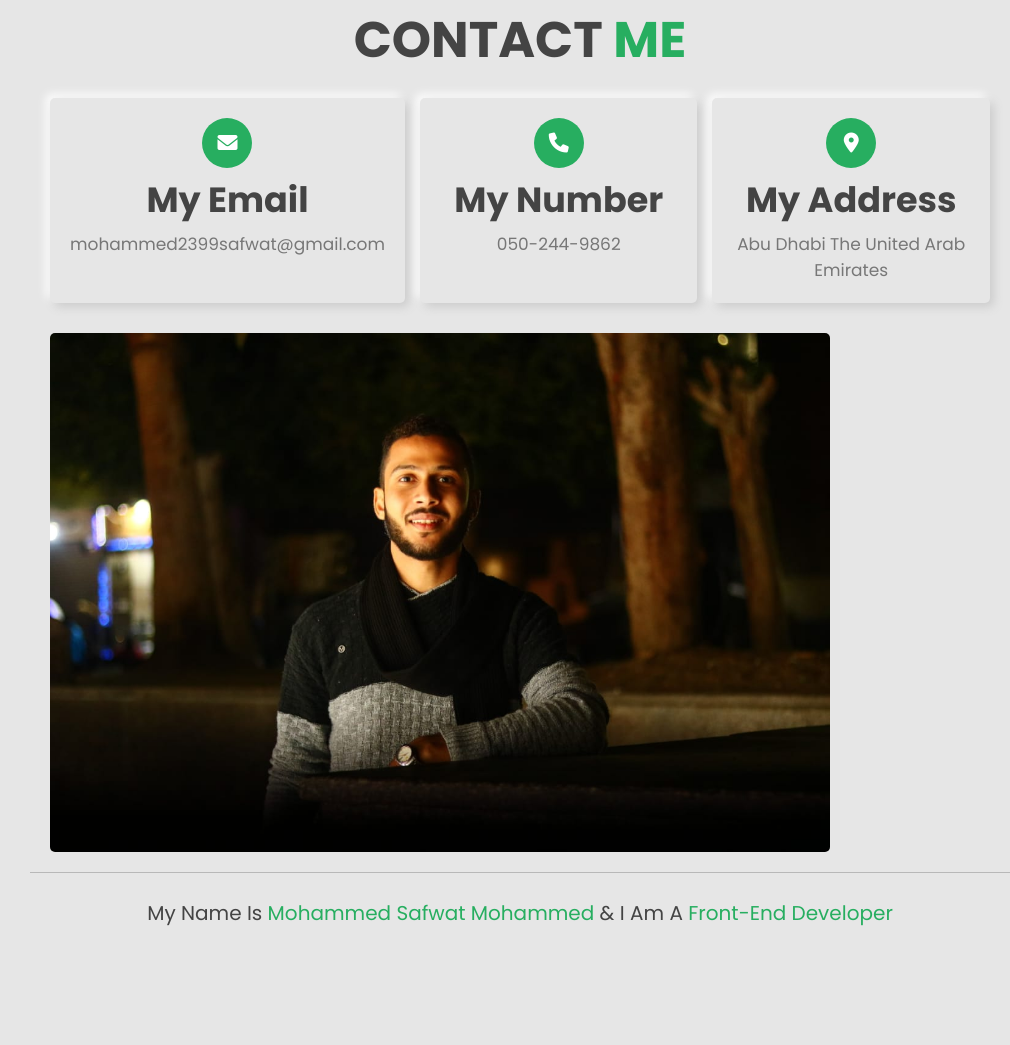
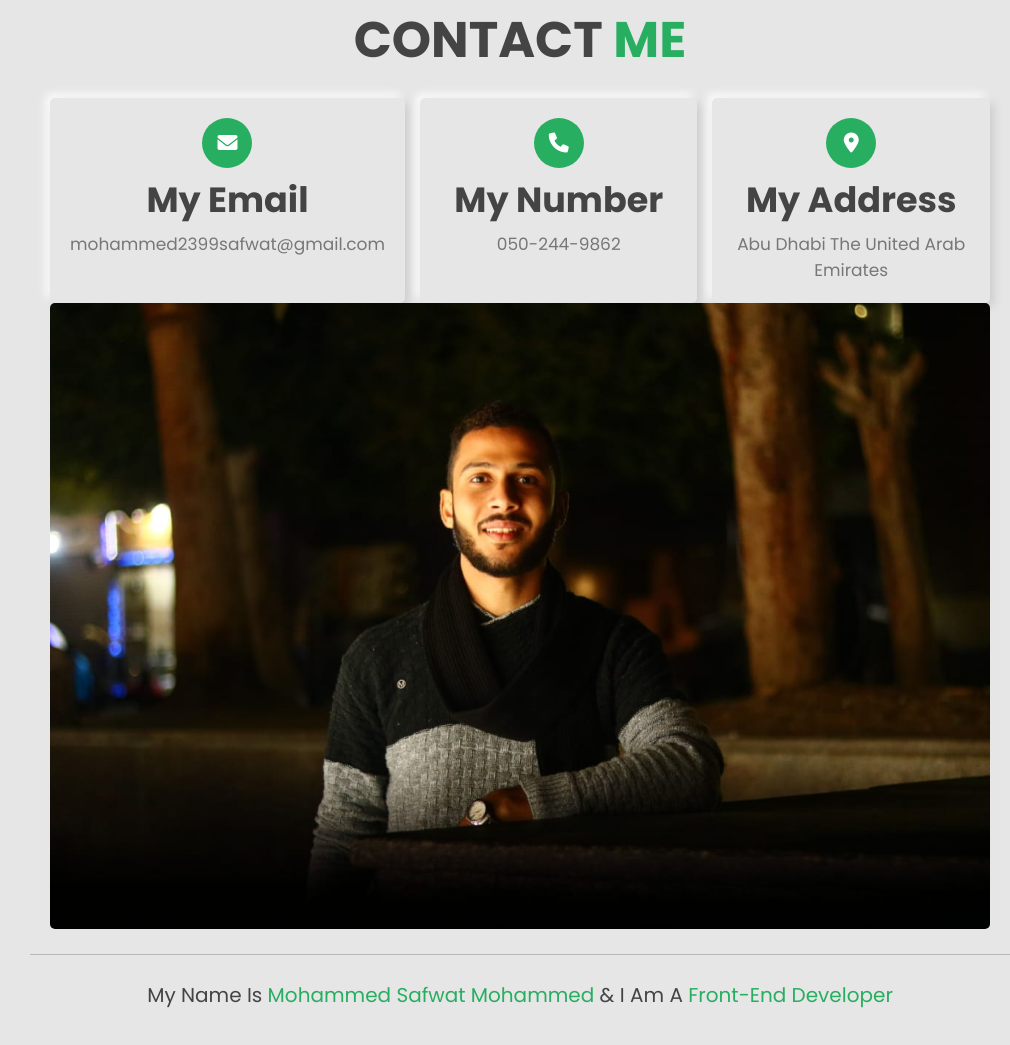
Before and after one commit to mohammedsafwat2399/myportfolio, a plain HTML site: page index.html in a window 1280 px wide. Shown: the part 3511-4556 px from the top of the page, without its empty margins (270-1280 px from the left). Before the commit the page ends 4474 px from the top, so only its background shows below. Drawn offline with Linux system fonts and the light colour scheme.

Commit message:
Add files via upload

```diff
--- a/css/style.css
+++ b/css/style.css
@@ -400,15 +400,15 @@ section {
   text-transform:lowercase;
 }
 
-.contact .row {
+/* .contact .row {
   display: flex;
   flex-wrap: wrap;
   gap: 1.5rem;
   margin-top: 3rem;
-}
+} */
 
 .contact .row img {
-  width: 78rem;
+  width: 100%;
   object-fit: cover;
   border-radius: 0.5rem;
 }
```
